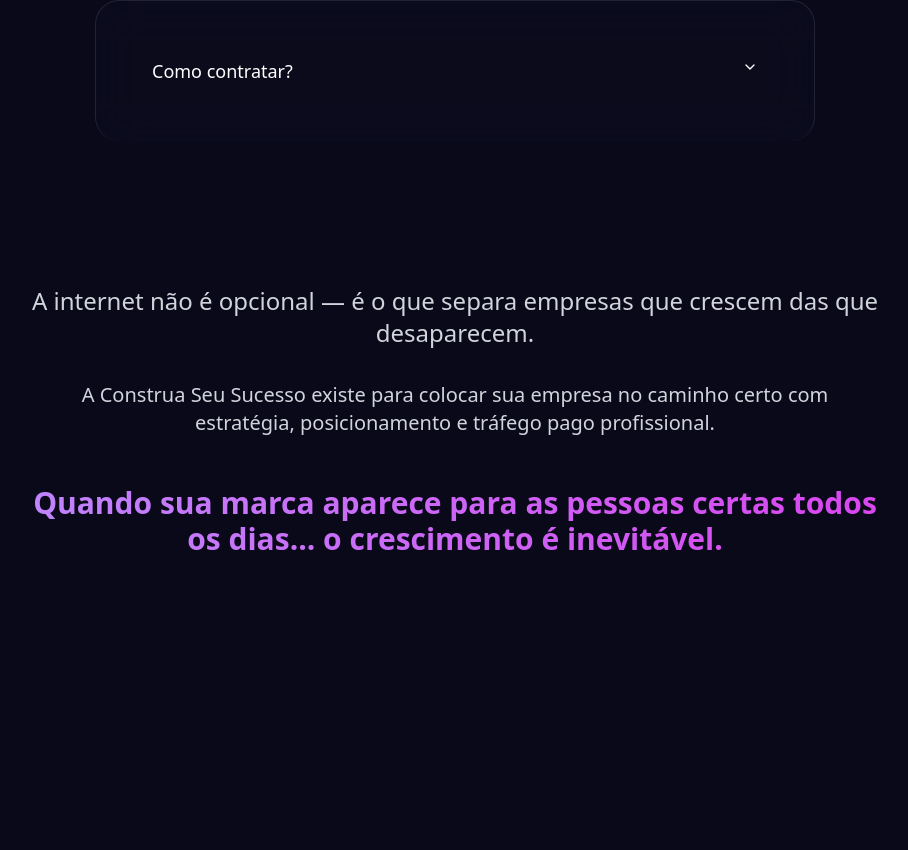
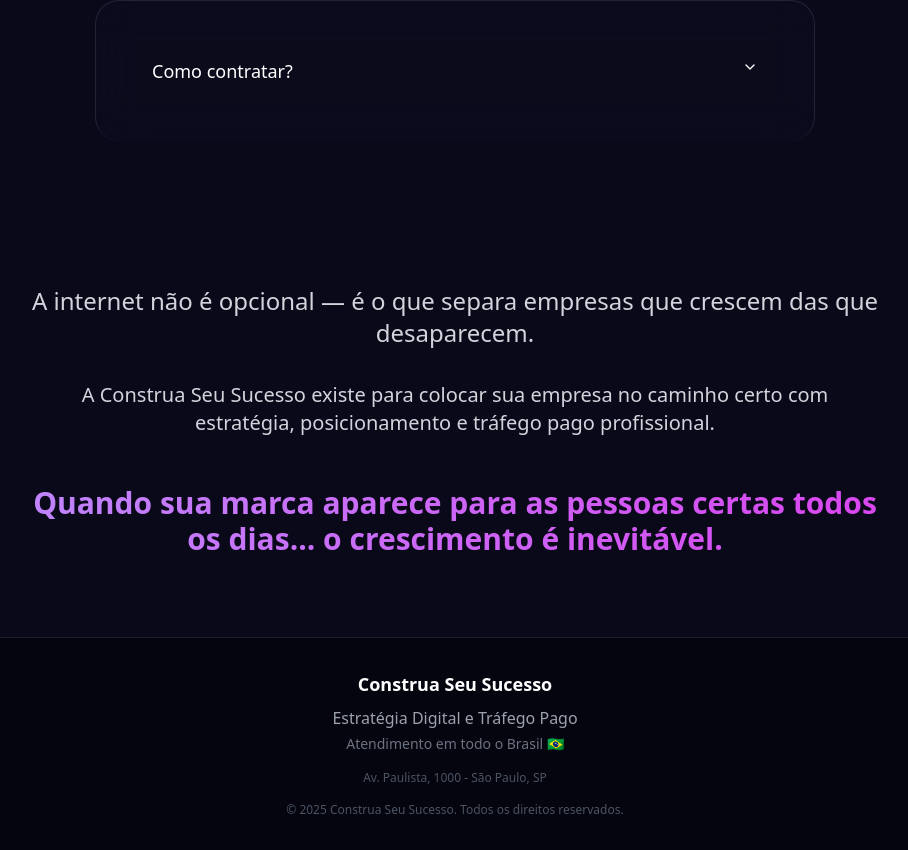
Before and after one commit to drtrafego/drtrafego-geral, a Next.js app: page / in a window 1280 px wide. Shown: the part 8374-9224 px from the top of the page, without its empty margins (185-1093 px from the left). Before the commit the page ends 9011 px from the top, so only its background shows below. Built offline with nearby package versions, Linux system fonts and the light colour scheme.

Commit message:
feat: setup local SEO and GEO targeting (metadata, json-ld, footer)

```diff
--- a/src/app/layout.tsx
+++ b/src/app/layout.tsx
@@ -9,8 +9,63 @@ const inter = Inter({
 });
 
 export const metadata: Metadata = {
-  title: "Construa Seu Sucesso - Tráfego e Estratégia Digital",
-  description: "Aumente seu faturamento com tráfego pago estratégico.",
+  title: "Construa Seu Sucesso | Gestão de Tráfego Pago e Estratégia Digital",
+  description: "Especialistas em Tráfego Pago (Google Ads, Meta Ads) e Estratégia Digital. Aumente seu faturamento e atraia clientes qualificados. Atendimento em todo o Brasil.",
+  keywords: ["tráfego pago", "gestor de tráfego", "tráfego pago instagram", "gestor de tráfego pago", "gestão de tráfego", "marketing digital", "google ads", "facebook ads", "estratégia digital"],
+  authors: [{ name: "Construa Seu Sucesso" }],
+  creator: "Construa Seu Sucesso",
+  publisher: "Construa Seu Sucesso",
+  robots: "index, follow",
+  alternates: {
+    canonical: "https://construaseusucesso.com.br",
+  },
+  openGraph: {
+    type: "website",
+    locale: "pt_BR",
+    url: "https://construaseusucesso.com.br",
+    title: "Construa Seu Sucesso | Tráfego Pago e Estratégia",
+    description: "Transforme seu negócio com tráfego pago estratégico e previsível.",
+    siteName: "Construa Seu Sucesso",
+  },
+};
+
+const jsonLd = {
+  "@context": "https://schema.org",
+  "@type": "ProfessionalService",
+  "name": "Construa Seu Sucesso",
+  "image": "https://construaseusucesso.com.br/og-image.jpg",
+  "description": "Especialistas em Tráfego Pago e Estratégia Digital. Aumente seu faturamento com anúncios no Google e Instagram.",
+  "url": "https://construaseusucesso.com.br",
+  "address": {
+    "@type": "PostalAddress",
+    "streetAddress": "Av. Paulista, 1000",
+    "addressLocality": "São Paulo",
+    "addressRegion": "SP",
+    "postalCode": "01310-100",
+    "addressCountry": "BR"
+  },
+  "geo": {
+    "@type": "GeoCoordinates",
+    "latitude": -23.5657,
+    "longitude": -46.6513
+  },
+  "areaServed": {
+    "@type": "Country",
+    "name": "Brasil"
+  },
+  "priceRange": "$$",
+  "openingHoursSpecification": {
+    "@type": "OpeningHoursSpecification",
+    "dayOfWeek": [
+      "Monday",
+      "Tuesday",
+      "Wednesday",
+      "Thursday",
+      "Friday"
+    ],
+    "opens": "09:00",
+    "closes": "18:00"
+  }
 };
 
 export default function RootLayout({
@@ -21,6 +76,10 @@ export default function RootLayout({
   return (
     <html lang="pt-BR" className="dark">
       <body className={`${inter.className} bg-[#0A091A] text-white`}>
+        <script
+          type="application/ld+json"
+          dangerouslySetInnerHTML={{ __html: JSON.stringify(jsonLd) }}
+        />
         {/* Google Tag Manager - Carregamento Otimizado */}
         <Script
           id="gtm-script"
--- a/src/app/page.tsx
+++ b/src/app/page.tsx
@@ -500,6 +500,19 @@ export default function Home() {
         </section>
       </main>
 
+      <footer className="py-8 border-t border-white/10 bg-[#050510] text-center">
+        <div className="container px-4 mx-auto">
+          <p className="font-bold text-lg text-white mb-2">Construa Seu Sucesso</p>
+          <p className="text-gray-400 mb-1">Estratégia Digital e Tráfego Pago</p>
+          <p className="text-gray-500 text-sm mb-4">Atendimento em todo o Brasil 🇧🇷</p>
+          <div className="flex justify-center items-center gap-2 text-gray-600 text-xs mb-4">
+             <span>Av. Paulista, 1000 - São Paulo, SP</span>
+          </div>
+          <p className="text-gray-600 text-xs">
+            © {new Date().getFullYear()} Construa Seu Sucesso. Todos os direitos reservados.
+          </p>
+        </div>
+      </footer>
 
     </div>
   );
```
